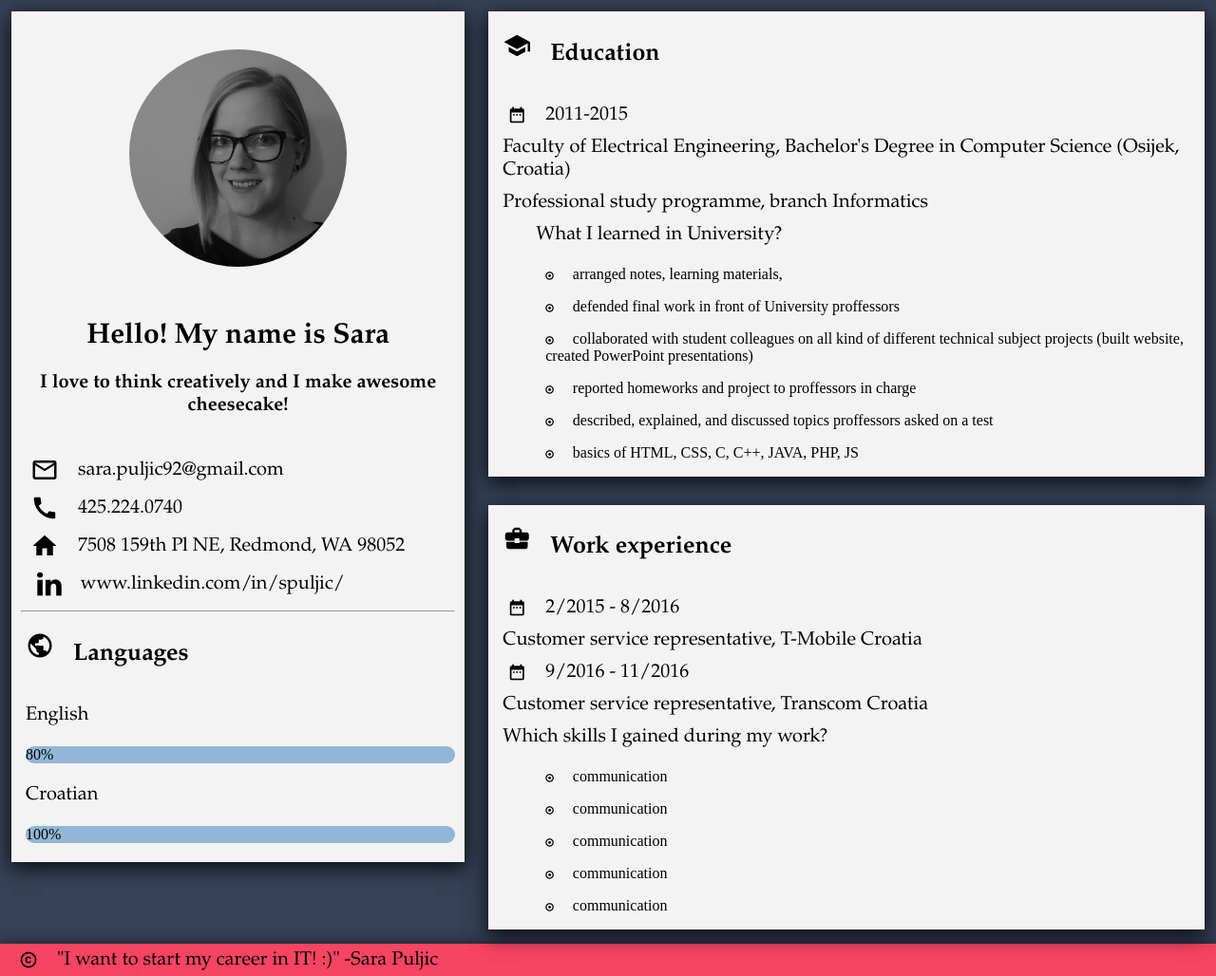
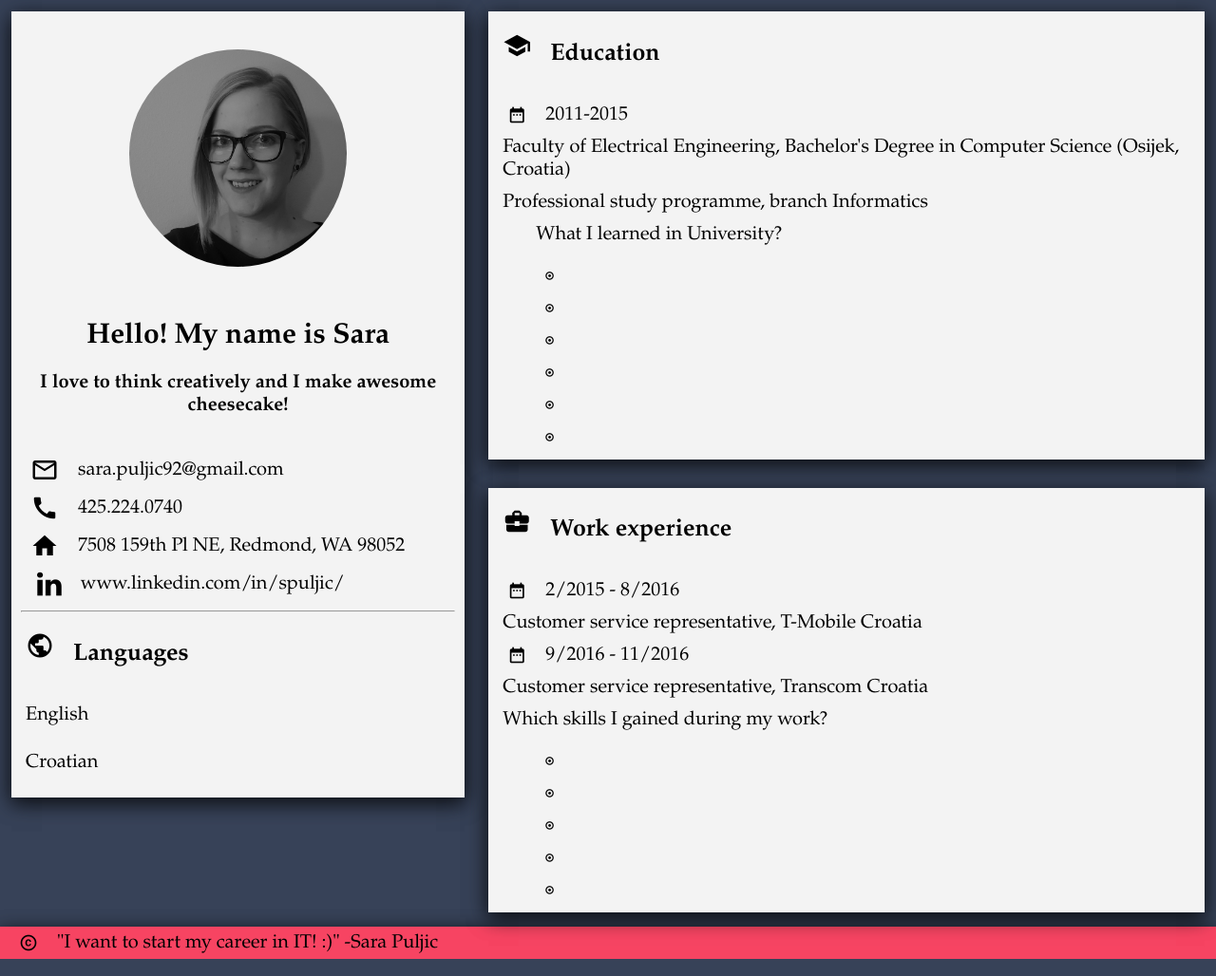
Before and after one commit to sarapuljic/sarapuljic.github.io, a plain HTML site: page index.html in a window 1280 px wide. Shown: the whole page at 95% size. Drawn offline with Linux system fonts and the light colour scheme.

Commit message:
Update index.html

```diff
--- a/index.html
+++ b/index.html
@@ -28,9 +28,9 @@
 				<hr>
 			<h2><i class="material-icons" style="font-size:30px;">public</i><b>Languages</b></h2>
 			<p class="left-container-skills-info-and-skills">English</p>
-				<div class="progress-bar-outside"><div class="progress-bar-inside" style="width:80%;"></div><p class="">80%</p></div>
+				<div class="progress-bar-outside"><div class="progress-bar-inside" style="width:80%;"></div><p class=""></p></div>
 				<p class="left-container-skills-info-and-skills">Croatian</p>
-				<div class="progress-bar-outside" style="margin-bottom:20px;"><div class="progress-bar-inside" style="width:100%;"></div><p>100%</p></div>
+				<div class="progress-bar-outside" style="margin-bottom:20px;"><div class="progress-bar-inside" style="width:100%;"></div><p></p></div>
 		</div>
 	</div>
 
@@ -45,12 +45,12 @@
 
 
 				<p class="left-container-skills-info-and-skills" style="padding-left:40px;">What I learned in University?</p>
-					<p class="skills"><i class="fa fa-dot-circle-o" style="font-size:10px; margin-right:20px;"></i>arranged notes, learning materials,  </p>
-					<p class="skills"><i class="fa fa-dot-circle-o" style="font-size:10px; margin-right:20px;"></i>defended final work in front of University proffessors</p>
-					<p class="skills"><i class="fa fa-dot-circle-o" style="font-size:10px; margin-right:20px;"></i>collaborated with student colleagues on all kind of different technical subject projects (built website, created PowerPoint presentations)</p>
-					<p class="skills"><i class="fa fa-dot-circle-o" style="font-size:10px; margin-right:20px;"></i>reported homeworks and project to proffessors in charge</p>
-					<p class="skills"><i class="fa fa-dot-circle-o" style="font-size:10px; margin-right:20px;"></i>described, explained, and discussed topics proffessors asked on a test</p>
-					<p class="skills"><i class="fa fa-dot-circle-o" style="font-size:10px; margin-right:20px;"></i>basics of HTML, CSS, C, C++, JAVA, PHP, JS</p>
+					<p class="skills"><i class="fa fa-dot-circle-o" style="font-size:10px; margin-right:20px;"></i></p>
+					<p class="skills"><i class="fa fa-dot-circle-o" style="font-size:10px; margin-right:20px;"></i></p>
+					<p class="skills"><i class="fa fa-dot-circle-o" style="font-size:10px; margin-right:20px;"></i></p>
+					<p class="skills"><i class="fa fa-dot-circle-o" style="font-size:10px; margin-right:20px;"></i></p>
+					<p class="skills"><i class="fa fa-dot-circle-o" style="font-size:10px; margin-right:20px;"></i></p>
+					<p class="skills"><i class="fa fa-dot-circle-o" style="font-size:10px; margin-right:20px;"></i></p>
 
 		</div>
 		<div class="middle-work-container">
@@ -60,11 +60,11 @@
 				<p class="left-container-skills-info-and-skills"><i class="material-icons" style="font-size:20px;">date_range</i>9/2016 - 11/2016</p>
 					<p class="left-container-skills-info-and-skills">Customer service representative, Transcom Croatia</p>
 			<p class="left-container-skills-info-and-skills">Which skills I gained during my work?</p>
-				<p class="skills"><i class="fa fa-dot-circle-o" style="font-size:10px; margin-right:20px;"></i>communication</p>
-				<p class="skills"><i class="fa fa-dot-circle-o" style="font-size:10px; margin-right:20px;"></i>communication</p>
-				<p class="skills"><i class="fa fa-dot-circle-o" style="font-size:10px; margin-right:20px;"></i>communication</p>
-				<p class="skills"><i class="fa fa-dot-circle-o" style="font-size:10px; margin-right:20px;"></i>communication</p>
-				<p class="skills"><i class="fa fa-dot-circle-o" style="font-size:10px; margin-right:20px;"></i>communication</p>
+				<p class="skills"><i class="fa fa-dot-circle-o" style="font-size:10px; margin-right:20px;"></i></p>
+				<p class="skills"><i class="fa fa-dot-circle-o" style="font-size:10px; margin-right:20px;"></i></p>
+				<p class="skills"><i class="fa fa-dot-circle-o" style="font-size:10px; margin-right:20px;"></i></p>
+				<p class="skills"><i class="fa fa-dot-circle-o" style="font-size:10px; margin-right:20px;"></i></p>
+				<p class="skills"><i class="fa fa-dot-circle-o" style="font-size:10px; margin-right:20px;"></i></p>
 		</div>
 	</div>
 
```
